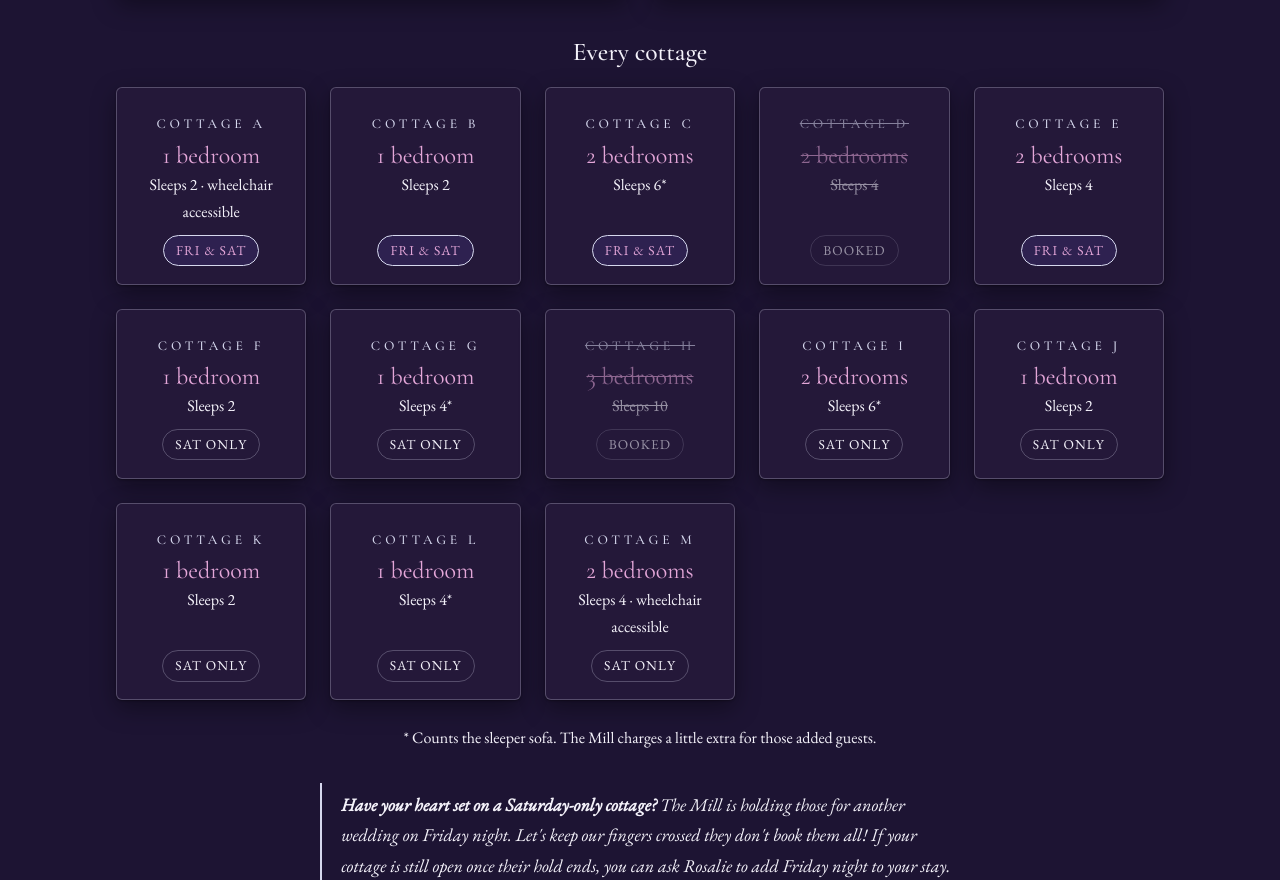
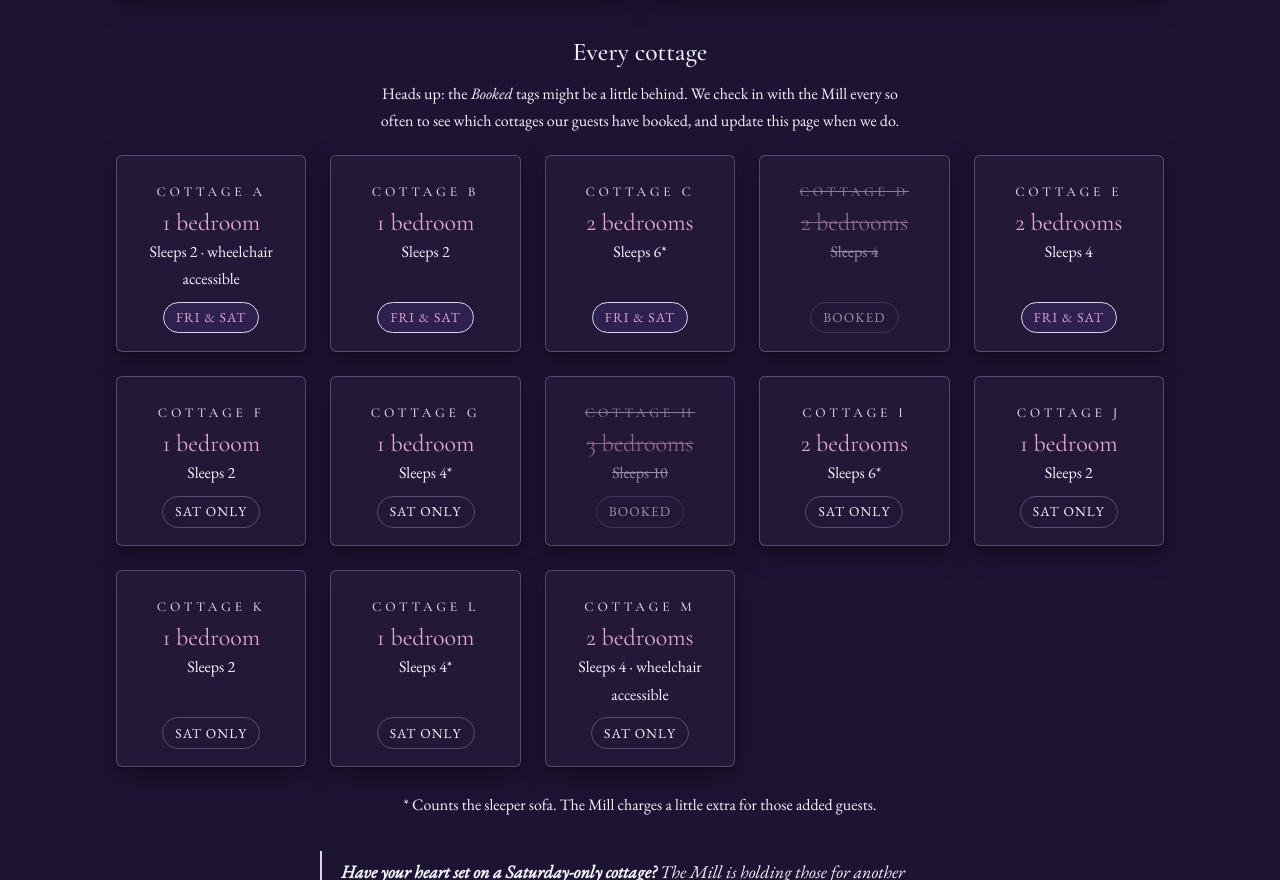
Before and after one commit to ibhannahlyons/ibhannahlyons.github.io, a plain HTML site: page cottages.html in a window 1280 px wide. Shown: the part 1920-2800 px from the top of the page. Drawn offline with nearby package versions, Linux system fonts and the light colour scheme.

Commit message:
Cottages: note that Booked tags may be a little behind
Co-Authored-By: Claude Opus 5.5 <noreply@anthropic.com>

```diff
--- a/cottages.html
+++ b/cottages.html
@@ -90,6 +90,7 @@
         </div>
 
         <h3 class="center reveal cottage-list-heading">Every cottage</h3>
+        <p class="center fine-print reveal" style="max-width:34rem; margin-inline:auto">Heads up: the <em>Booked</em> tags might be a little behind. We check in with the Mill every so often to see which cottages our guests have booked, and update this page when we do.</p>
         <div class="facts rates cottage-list">
           <div class="fact reveal">
             <span class="eyebrow label">Cottage A</span>
```
